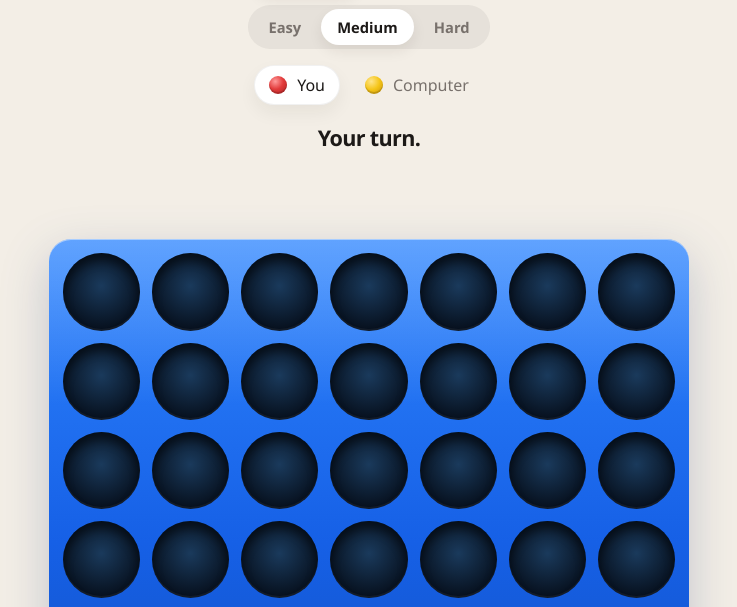
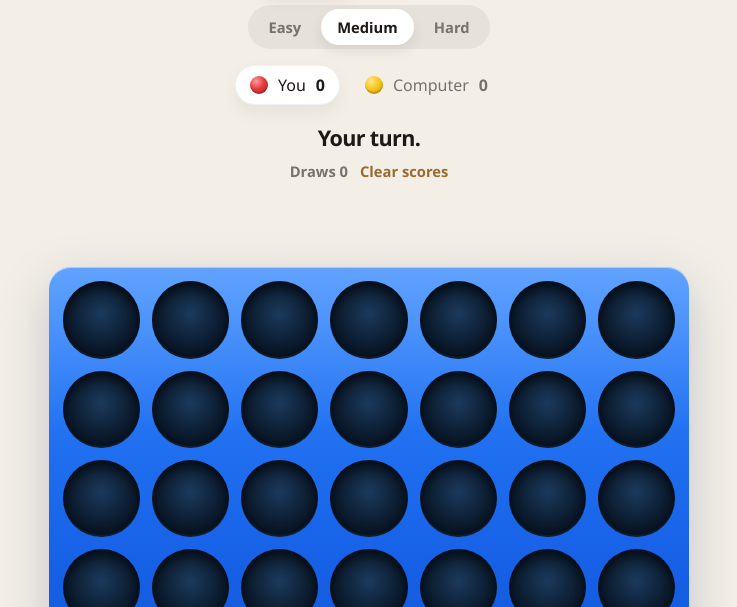
Before and after one commit to Izaher18/Connect4, a plain HTML site: page index.html in a window 1280 px wide. Shown: the part 189-796 px from the top of the page, without its empty margins (271-1008 px from the left). Drawn offline with Linux system fonts and the light colour scheme.

Commit message:
Keep a scoreboard for wins and draws.
Each mode has its own tally, stored in the browser, and Clear scores puts both back to zero.

```diff
--- a/index.html
+++ b/index.html
@@ -30,13 +30,19 @@
           <div class="player" id="player-one">
             <span class="chip red"></span>
             <span id="player-one-name">You</span>
+            <span class="tally" id="player-one-score">0</span>
           </div>
           <div class="player" id="player-two">
             <span class="chip yellow"></span>
             <span id="player-two-name">Computer</span>
+            <span class="tally" id="player-two-score">0</span>
           </div>
         </div>
         <p class="status" id="status" role="status"></p>
+        <p class="draws">
+          <span id="draws">Draws 0</span>
+          <button class="linkish" id="clear-scores" type="button">Clear scores</button>
+        </p>
       </header>
 
       <div class="stage" id="stage">
--- a/main.js
+++ b/main.js
@@ -5,6 +5,7 @@
   const DROP_MS = 360;
   const THINK_MS = 280;
   const DIFFICULTY_KEY = "connect4-difficulty";
+  const SCORE_KEY = "connect4-scores";
   const DIFFICULTY = {
     easy: { maxDepth: 2, softDepth: 2, budgetMs: 40, blunder: 0.55 },
     medium: { maxDepth: 5, softDepth: 4, budgetMs: 80, blunder: 0 },
@@ -20,6 +21,10 @@
   const playerTwoEl = document.querySelector("#player-two");
   const playerOneNameEl = document.querySelector("#player-one-name");
   const playerTwoNameEl = document.querySelector("#player-two-name");
+  const playerOneScoreEl = document.querySelector("#player-one-score");
+  const playerTwoScoreEl = document.querySelector("#player-two-score");
+  const drawsEl = document.querySelector("#draws");
+  const clearScoresEl = document.querySelector("#clear-scores");
   const restartEl = document.querySelector("#restart");
   const modeComputerEl = document.querySelector("#mode-computer");
   const modePeopleEl = document.querySelector("#mode-people");
@@ -36,6 +41,8 @@
   let versusComputer = true;
   let difficulty = "medium";
   let dropToken = 0;
+  let scores = loadScores();
+  let recordedField = null;
 
   const savedDifficulty = readStorage(DIFFICULTY_KEY);
   if (savedDifficulty && DIFFICULTY[savedDifficulty]) difficulty = savedDifficulty;
@@ -78,6 +85,50 @@
       difficultyButtons[name].classList.toggle("is-selected", selected);
       difficultyButtons[name].setAttribute("aria-pressed", String(selected));
     }
+    renderScore();
+  }
+
+  function emptyScores() {
+    return {
+      computer: { one: 0, two: 0, draws: 0 },
+      people: { one: 0, two: 0, draws: 0 },
+    };
+  }
+
+  function loadScores() {
+    try {
+      const saved = JSON.parse(readStorage(SCORE_KEY) || "");
+      if (!saved || !saved.computer || !saved.people) return emptyScores();
+      for (const mode of ["computer", "people"]) {
+        for (const field of ["one", "two", "draws"]) {
+          const value = saved[mode][field];
+          if (!Number.isInteger(value) || value < 0) return emptyScores();
+        }
+      }
+      return saved;
+    } catch (error) {
+      return emptyScores();
+    }
+  }
+
+  function renderScore() {
+    const bucket = scores[versusComputer ? "computer" : "people"];
+    playerOneScoreEl.textContent = String(bucket.one);
+    playerTwoScoreEl.textContent = String(bucket.two);
+    drawsEl.textContent = "Draws " + bucket.draws;
+  }
+
+  function saveScores() {
+    writeStorage(SCORE_KEY, JSON.stringify(scores));
+  }
+
+  function maybeRecord() {
+    if (recordedField || !game.isOver) return;
+    const mode = versusComputer ? "computer" : "people";
+    const field = game.isDraw ? "draws" : game.winner === Player.One ? "one" : "two";
+    scores[mode][field] += 1;
+    recordedField = mode + ":" + field;
+    saveScores();
   }
 
   function readStorage(key) {
@@ -132,6 +183,7 @@
     stageEl.classList.toggle("is-over", game.isOver);
     stageEl.classList.toggle("is-thinking", thinking);
     stageEl.dataset.turn = sideClass(game.current);
+    maybeRecord();
     syncChrome();
     statusEl.textContent = statusMessage();
 
@@ -252,6 +304,7 @@
     dropToken += 1;
     locked = false;
     thinking = false;
+    recordedField = null;
     game.reset();
     render(null);
   }
@@ -260,8 +313,15 @@
     dropToken += 1;
     locked = false;
     thinking = false;
+    recordedField = null;
     game.reset();
     render(null);
+  });
+
+  clearScoresEl.addEventListener("click", () => {
+    scores = emptyScores();
+    saveScores();
+    renderScore();
   });
 
   modeComputerEl.addEventListener("click", () => selectMode(true));
--- a/styles.css
+++ b/styles.css
@@ -112,6 +112,41 @@ h1 {
 
 .player.is-thinking .chip {
   animation: pulse 0.9s ease-in-out infinite;
+}
+
+.tally {
+  min-width: 1ch;
+  font-variant-numeric: tabular-nums;
+  font-weight: 750;
+}
+
+.draws {
+  display: flex;
+  justify-content: center;
+  align-items: center;
+  gap: 12px;
+  margin: 8px 0 0;
+  color: #78716c;
+  font-size: 0.92rem;
+  font-weight: 650;
+}
+
+.linkish {
+  border: 0;
+  padding: 0;
+  background: none;
+  color: #9a6b2f;
+  font-weight: 700;
+  cursor: pointer;
+}
+
+.linkish:hover {
+  color: #1c1917;
+}
+
+.linkish:focus-visible {
+  outline: 3px solid #1c1917;
+  outline-offset: 3px;
 }
 
 .chip,
```
Also changed, not shown: 1 other file.
